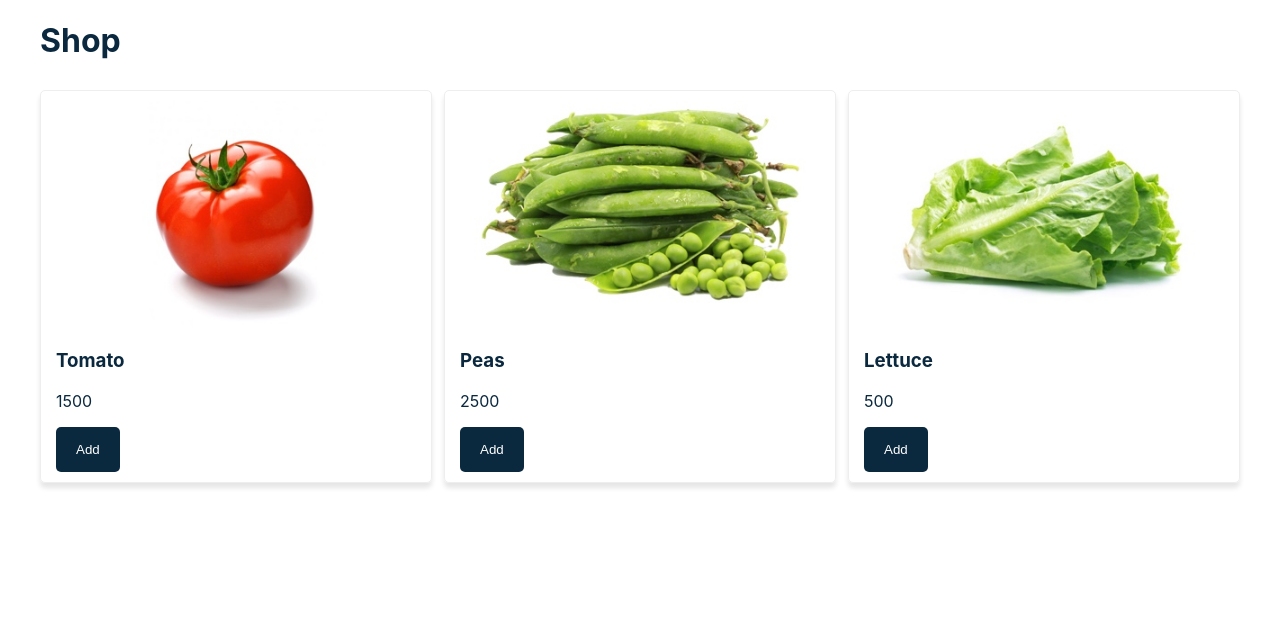
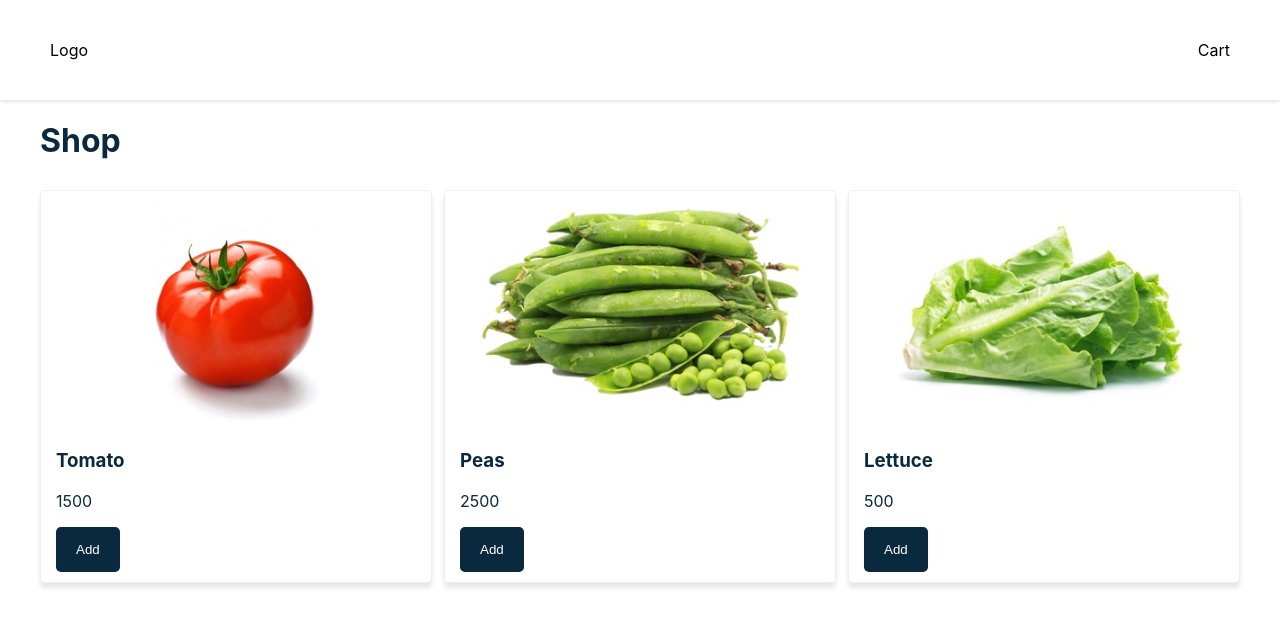
Before and after one commit to lopez-tomas/learning-react, a React (Create React App) app in the folder shopping-cart/: page / in a window 1280 px wide. Shown: the top 626 px of the page. Built offline with nearby package versions, Linux system fonts and the light colour scheme.

Commit message:
feat: Navbar component created. It's imported and used in App.js

```diff
--- a/shopping-cart/src/App.js
+++ b/shopping-cart/src/App.js
@@ -1,6 +1,7 @@
 import { Component } from 'react'
 import Products from './components/Products'
 import Layout from './components/Layout'
+import Navbar from './components/Navbar'
 import Title from './components/Title'
 
 class App extends Component {
@@ -14,6 +15,7 @@ class App extends Component {
   render() {
     return (
       <div>
+        <Navbar />
         <Layout>
           <Title />
           <Products
--- /dev/null
+++ b/shopping-cart/src/components/Navbar.js
@@ -0,0 +1,27 @@
+import { Component } from 'react'
+
+const styles = {
+	navbar: {
+		display: 'flex',
+		flexDirection: 'row',
+		alignItems: 'center',
+		height: '100px',
+		justifyContent: 'space-between',
+		position: 'relative',
+		padding: '0 50px',
+		boxShadow: '0 2px 3px rgba(0, 0, 0, 0.1)',
+	}
+}
+
+class Navbar extends Component {
+	render() {
+		return (
+			<nav style={styles.navbar}>
+				<p>Logo</p>
+				<p>Cart</p>
+			</nav>
+		)
+	}
+}
+
+export default Navbar
```
